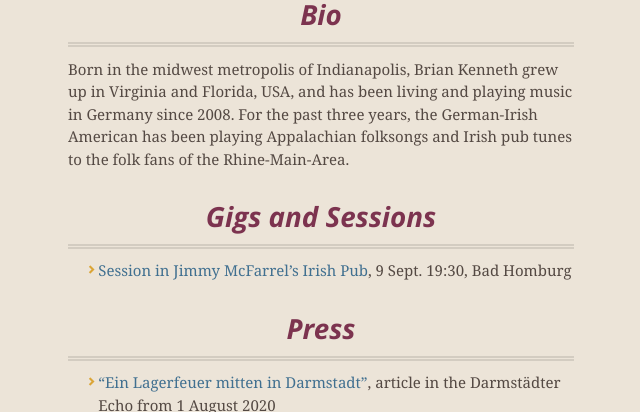
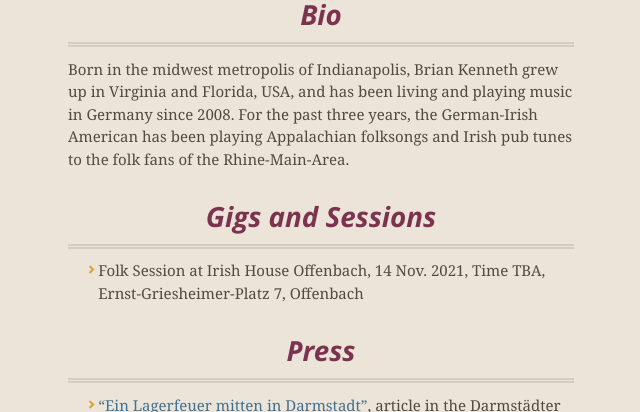
Before and after one commit to BrianInGermany/briankennethmusic, a Jekyll site: the page built from README.md, in a window 1280 px wide and 900 px high, scrolled down 984 px, cut to the strip 0-412 px from the top of the window. Shown: the whole strip, without its empty margins (319-959 px from the left). Built offline with Jekyll 4.4.1, drawn with Linux system fonts in a browser that asks for light colours; our own code applies the rules of GitHub Pages for plain Markdown files; comment, search, counter and statistics services are not loaded.

Commit message:
add next session

```diff
--- a/README.md
+++ b/README.md
@@ -11,7 +11,7 @@ Listen in, and let the boom-chuck of the bluegrass tunes and the melancholy of t
 Born in the midwest metropolis of Indianapolis, Brian Kenneth grew up in Virginia and Florida, USA, and has been living and playing music in Germany since 2008. For the past three years, the German-Irish American has been playing Appalachian folksongs and Irish pub tunes to the folk fans of the Rhine-Main-Area.
 
 ## Gigs and Sessions
-- [Session in Jimmy McFarrel's Irish Pub](https://www.facebook.com/events/1048853852538507), 9 Sept. 19:30, Bad Homburg
+- Folk Session at Irish House Offenbach, 14 Nov. 2021, Time TBA, Ernst-Griesheimer-Platz 7, Offenbach
 
 ## Press
 - ["Ein Lagerfeuer mitten in Darmstadt"](https://www.echo-online.de/freizeit/kunst-und-kultur/musik/ein-lagerfeuer-mitten-in-darmstadt_22032124), article in the Darmstädter Echo from 1 August 2020
```
Also changed, not shown: deutsch.md (+1 -1 lines).
